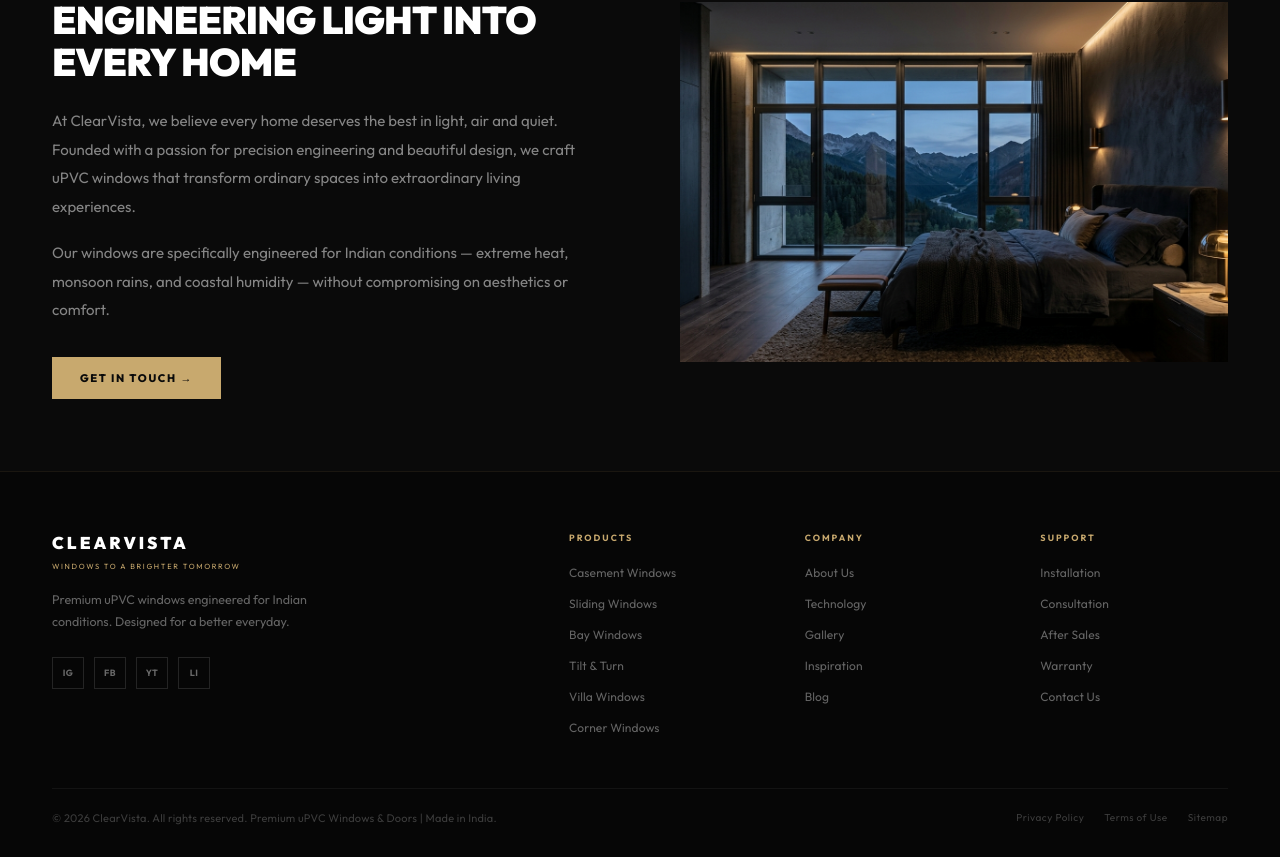
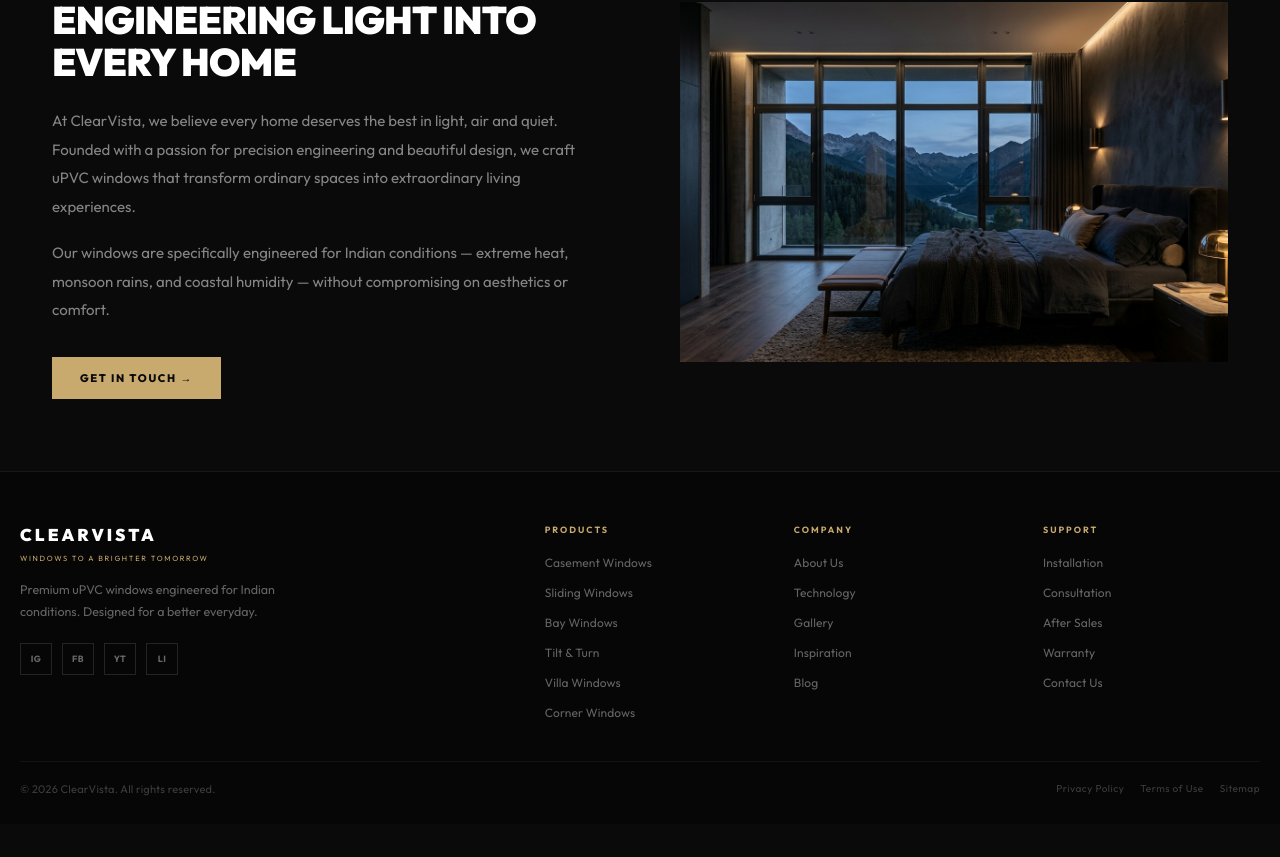
Before and after one commit to web-zoom-digital/ClearVista2, a Next.js app: page /about in a window 1280 px wide. Shown: the part 802-1659 px from the top of the page. After the commit the page ends 1626 px from the top, so only its background shows below. Built offline with nearby package versions, Linux system fonts and the light colour scheme.

Commit message:
fix: prevent horizontal scroll on mobile - overflow-x hidden on html, body, footer responsive grid

```diff
--- a/src/app/globals.css
+++ b/src/app/globals.css
@@ -21,7 +21,12 @@
    RESET & BASE
    ============================ */
 *, *::before, *::after { box-sizing: border-box; margin: 0; padding: 0; }
-html { scroll-behavior: smooth; font-size: 16px; }
+html {
+  scroll-behavior: smooth;
+  font-size: 16px;
+  overflow-x: hidden;
+  max-width: 100%;
+}
 
 body {
   font-family: 'Outfit', -apple-system, BlinkMacSystemFont, sans-serif;
@@ -30,6 +35,8 @@ body {
   -webkit-font-smoothing: antialiased;
   -moz-osx-font-smoothing: grayscale;
   overflow-x: hidden;
+  max-width: 100%;
+  position: relative;
 }
 
 /* ============================
@@ -38,6 +45,26 @@ body {
 ::-webkit-scrollbar { width: 5px; }
 ::-webkit-scrollbar-track { background: #0a0a0a; }
 ::-webkit-scrollbar-thumb { background: #c8a96e; border-radius: 2px; }
+
+/* ============================
+   GLOBAL OVERFLOW CLIP
+   ============================ */
+img { max-width: 100%; }
+
+/* ============================
+   FOOTER GRID
+   ============================ */
+.footer-grid {
+  display: grid;
+  grid-template-columns: 2fr 3fr;
+  gap: 48px;
+  margin-bottom: 40px;
+}
+.footer-links-grid {
+  display: grid;
+  grid-template-columns: repeat(3, 1fr);
+  gap: 32px;
+}
 
 /* ============================
    NAVBAR RESPONSIVE — CORE
@@ -133,6 +160,10 @@ body {
   /* Footer CTA */
   .footer-cta-inner { padding: 0 18px !important; text-align: left; }
 
+  /* Footer: single col on mobile */
+  .footer-grid { grid-template-columns: 1fr !important; gap: 24px !important; }
+  .footer-links-grid { grid-template-columns: repeat(2, 1fr) !important; gap: 24px !important; }
+
   /* ── PRODUCTS PAGE ── */
   /* ProductSection: full-width single col, image on top */
   .product-section-grid.even,
--- a/src/app/layout.tsx
+++ b/src/app/layout.tsx
@@ -16,7 +16,7 @@ export default function RootLayout({
 }>) {
   return (
     <html lang="en" suppressHydrationWarning>
-      <body style={{ fontFamily: 'Outfit, sans-serif', background: '#0a0a0a', color: '#fff' }} suppressHydrationWarning>
+      <body style={{ fontFamily: 'Outfit, sans-serif', background: '#0a0a0a', color: '#fff', overflowX: 'hidden', maxWidth: '100%', position: 'relative' }} suppressHydrationWarning>
         <Navbar />
         {children}
         <Footer />
--- a/src/components/Footer.tsx
+++ b/src/components/Footer.tsx
@@ -11,22 +11,20 @@ export default function Footer() {
   };
 
   return (
-    <footer style={{ background: '#060606', borderTop: '1px solid rgba(200,169,110,0.1)' }}>
-      <div style={{ maxWidth: '1440px', margin: '0 auto', padding: '60px 52px 32px' }}>
+    <footer style={{ background: '#060606', borderTop: '1px solid rgba(200,169,110,0.1)', overflowX: 'hidden' }}>
+      <div style={{ maxWidth: '1440px', margin: '0 auto', padding: '52px 20px 28px' }}>
         {/* Top grid */}
-        <div style={{ display: 'grid', gridTemplateColumns: '2.5fr 1fr 1fr 1fr', gap: '48px', marginBottom: '52px' }}>
+        <div className="footer-grid">
           {/* Brand column */}
-          <div>
-            {/* Logo */}
+          <div style={{ marginBottom: '32px' }}>
             <div style={{ marginBottom: '10px' }}>
               <span style={{ fontFamily: 'Outfit, sans-serif', fontSize: '17px', fontWeight: 900, letterSpacing: '0.18em', textTransform: 'uppercase', color: 'white', display: 'block' }}>CLEARVISTA</span>
               <span style={{ fontSize: '7.5px', letterSpacing: '0.22em', color: GOLD, fontWeight: 400, textTransform: 'uppercase' }}>Windows to a Brighter Tomorrow</span>
             </div>
-            <p style={{ fontSize: '12.5px', color: 'rgba(255,255,255,0.38)', lineHeight: 1.75, maxWidth: '260px', marginTop: '16px' }}>
+            <p style={{ fontSize: '12.5px', color: 'rgba(255,255,255,0.38)', lineHeight: 1.75, maxWidth: '280px', marginTop: '14px' }}>
               Premium uPVC windows engineered for Indian conditions. Designed for a better everyday.
             </p>
-            {/* Social */}
-            <div style={{ display: 'flex', gap: '10px', marginTop: '24px' }}>
+            <div style={{ display: 'flex', gap: '10px', marginTop: '20px' }}>
               {['IG', 'FB', 'YT', 'LI'].map(s => (
                 <a key={s} href="#" style={{ width: '32px', height: '32px', border: '1px solid rgba(255,255,255,0.12)', display: 'flex', alignItems: 'center', justifyContent: 'center', fontSize: '9px', fontWeight: 700, letterSpacing: '0.05em', color: 'rgba(255,255,255,0.4)', textDecoration: 'none', transition: 'all 0.2s ease' }}
                   onMouseEnter={e => { e.currentTarget.style.borderColor = GOLD; e.currentTarget.style.color = GOLD; }}
@@ -38,12 +36,13 @@ export default function Footer() {
           </div>
 
           {/* Link columns */}
+          <div className="footer-links-grid">
             {Object.entries(cols).map(([title, links]) => (
               <div key={title}>
-              <h4 style={{ fontSize: '9px', fontWeight: 700, letterSpacing: '0.22em', color: GOLD, textTransform: 'uppercase', marginBottom: '18px' }}>
+                <h4 style={{ fontSize: '9px', fontWeight: 700, letterSpacing: '0.22em', color: GOLD, textTransform: 'uppercase', marginBottom: '16px' }}>
                   {title}
                 </h4>
-              <ul style={{ listStyle: 'none', display: 'flex', flexDirection: 'column', gap: '11px' }}>
+                <ul style={{ listStyle: 'none', display: 'flex', flexDirection: 'column', gap: '10px' }}>
                   {links.map(link => (
                     <li key={link}>
                       <a href="#" style={{ fontSize: '12px', color: 'rgba(255,255,255,0.38)', textDecoration: 'none', transition: 'color 0.2s ease', letterSpacing: '0.01em' }}
@@ -57,13 +56,14 @@ export default function Footer() {
               </div>
             ))}
           </div>
+        </div>
 
         {/* Bottom bar */}
-        <div style={{ borderTop: '1px solid rgba(255,255,255,0.05)', paddingTop: '22px', display: 'flex', justifyContent: 'space-between', alignItems: 'center' }}>
+        <div className="footer-bottom-bar" style={{ borderTop: '1px solid rgba(255,255,255,0.05)', paddingTop: '20px', display: 'flex', justifyContent: 'space-between', alignItems: 'center', flexWrap: 'wrap', gap: '12px' }}>
           <p style={{ fontSize: '11px', color: 'rgba(255,255,255,0.22)', letterSpacing: '0.02em' }}>
-            &copy; 2026 ClearVista. All rights reserved. Premium uPVC Windows &amp; Doors | Made in India.
+            © 2026 ClearVista. All rights reserved.
           </p>
-          <div style={{ display: 'flex', gap: '20px' }}>
+          <div style={{ display: 'flex', gap: '16px', flexWrap: 'wrap' }}>
             {['Privacy Policy', 'Terms of Use', 'Sitemap'].map(l => (
               <a key={l} href="#" style={{ fontSize: '10px', color: 'rgba(255,255,255,0.22)', textDecoration: 'none', letterSpacing: '0.05em' }}>{l}</a>
             ))}
```
Lines whose indentation alone changed are shown as unchanged.
